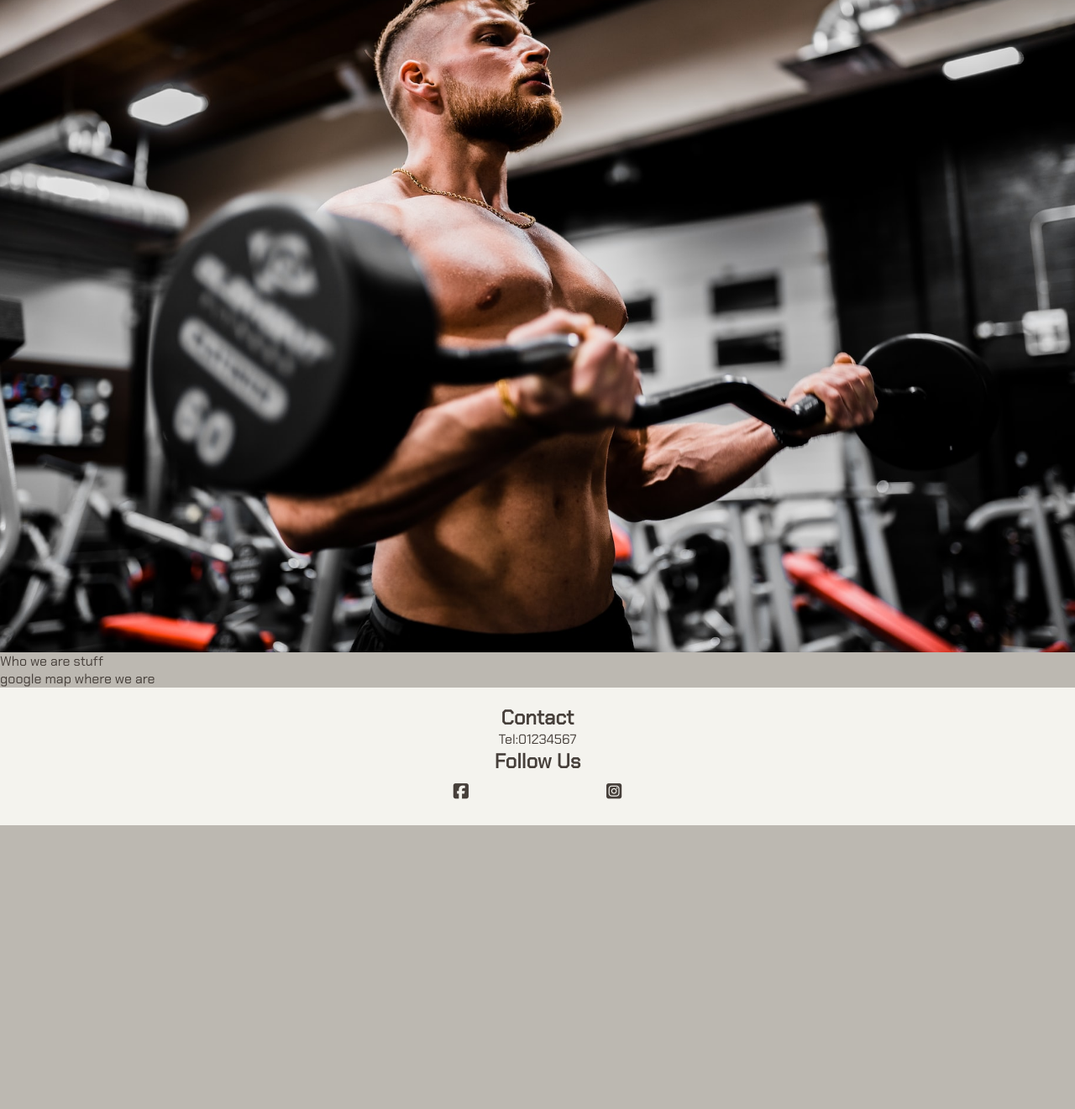
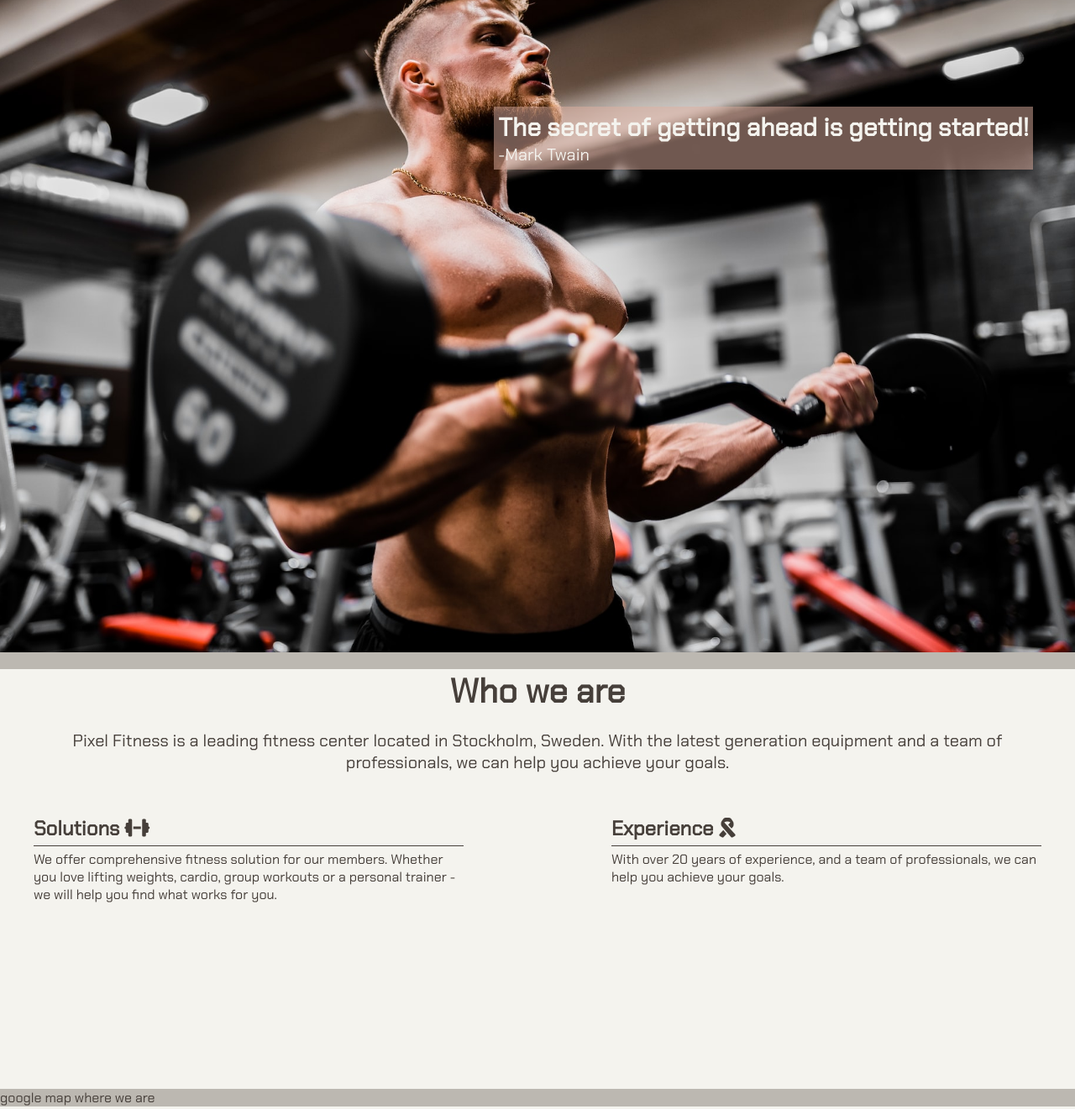
Before and after one commit to kbogar/p1-gym, a plain HTML site: page index.html in a window 1280 px wide. Shown: the part 280-1601 px from the top of the page at 84% size. Before the commit the page ends 1263 px from the top, so only its background shows below. Drawn offline with Linux system fonts and the light colour scheme.

Commit message:
Add section 2 with some styling

```diff
--- a/assets/css/style.css
+++ b/assets/css/style.css
@@ -48,12 +48,69 @@ body {
 
 /* image section */
 
+.image-section {
+    position: relative;
+}
+
 .image {
     background: url(../images/anastase-maragos-7kEpUPB8vNk-unsplash.jpg) no-repeat center center;
     height: 900px;
     width: 100%;
     background-size: cover;
 }
+
+.image-text {
+    position: absolute;
+    font-size: 20px;
+    top: 250px;
+    right: 50px;
+    background-color: rgba(224, 175, 160, .5);
+    color: #F4F3EE;
+    padding: 5px;
+}
+
+/* who we are section */
+
+.who-we-are {
+    height: 500px;
+    background-color: #F4F3EE;
+}
+
+.who-header {
+    text-align: center;
+    margin: 20px 20px;
+}
+
+.who-header h1 {
+    font-size: 40px;
+}
+
+.who-header p {
+    font-size: 20px;
+    padding: 20px;
+}
+
+.left-solutions {
+    width: 40%;
+    float: left;
+    padding: 10px;
+    margin-left: 30px;
+}
+
+.right-experience {
+    width: 40%;
+    float: right;
+    padding: 10px;
+    margin-right: 30px;
+}
+
+hr {
+    border-top: 1px solid #463F3A;
+    margin: 5px 0;
+    width: 100%;
+}
+
+
 
 /* footer */
 
@@ -79,4 +136,23 @@ body {
     .menu a {
         display: block;
     }
+
+    .image-text {
+        text-align: center;
+        margin-left: 30px;
+        margin-bottom: 30px;
+        bottom: 0;
+        top: 750px;
+
+    }
+
+    .who-we-are {
+        text-align: center;
+    }
+
+    .left-solutions, .right-experience {
+        float: none;
+        width: auto;
+        margin: auto;
+    }
 }
--- a/index.html
+++ b/index.html
@@ -26,9 +26,30 @@
     </header>
     <section class="image-section">
         <div class="image"></div>
-        <div class="image-text"></div>
+        <div class="image-text">
+            <h2>The secret of getting ahead is getting started!</h2>
+            <p>-Mark Twain</p>
+        </div>
     </section>
-    <section>Who we are stuff</section>
+    <section class="who-we-are">
+        <div class="who-header">
+            <h1>Who we are</h1>
+            <p>Pixel Fitness is a leading fitness center located in Stockholm, Sweden. With the latest generation
+                equipment
+                and a team of professionals, we can help you achieve your goals.</p>
+        </div>
+        <div class="left-solutions">
+            <h2>Solutions <i class="fa-solid fa-dumbbell"></i></h2>
+            <hr>
+            <p>We offer comprehensive fitness solution for our members. Whether you love lifting weights, cardio, group
+                workouts or a personal trainer - we will help you find what works for you.</p>
+        </div>
+        <div class="right-experience">
+            <h2>Experience <i class="fa-solid fa-ribbon"></i></h2>
+            <hr>
+            <p>With over 20 years of experience, and a team of professionals, we can help you achieve your goals.</p>
+        </div>
+    </section>
     <section>google map where we are</section>
     <footer>
         <div class="footer">
```
